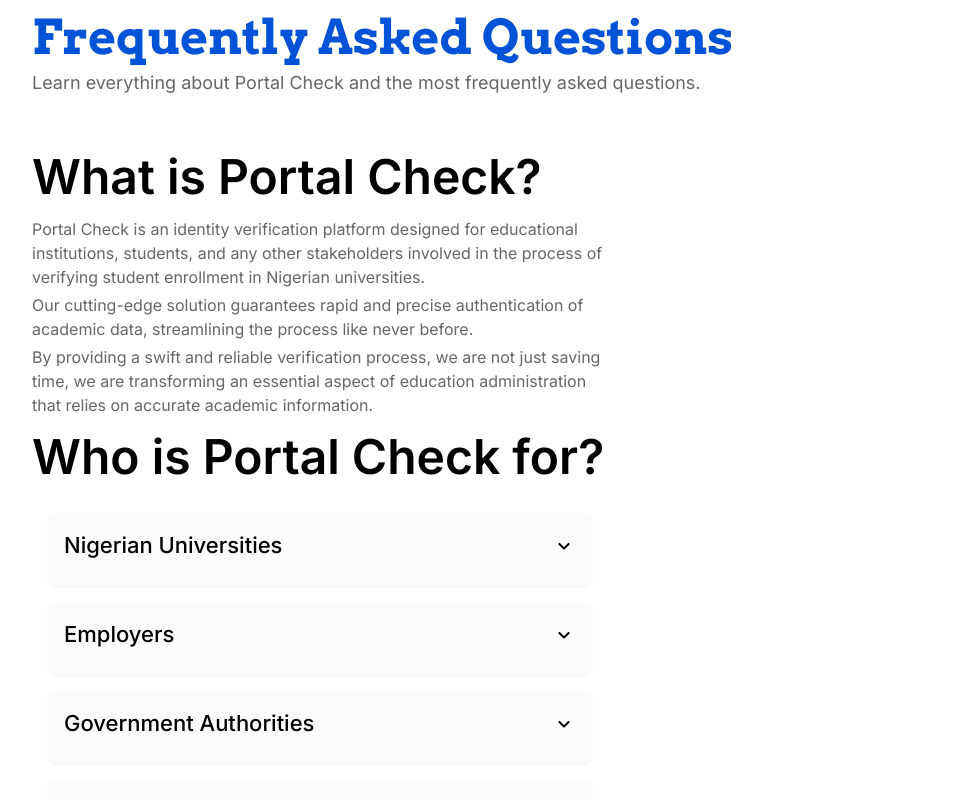
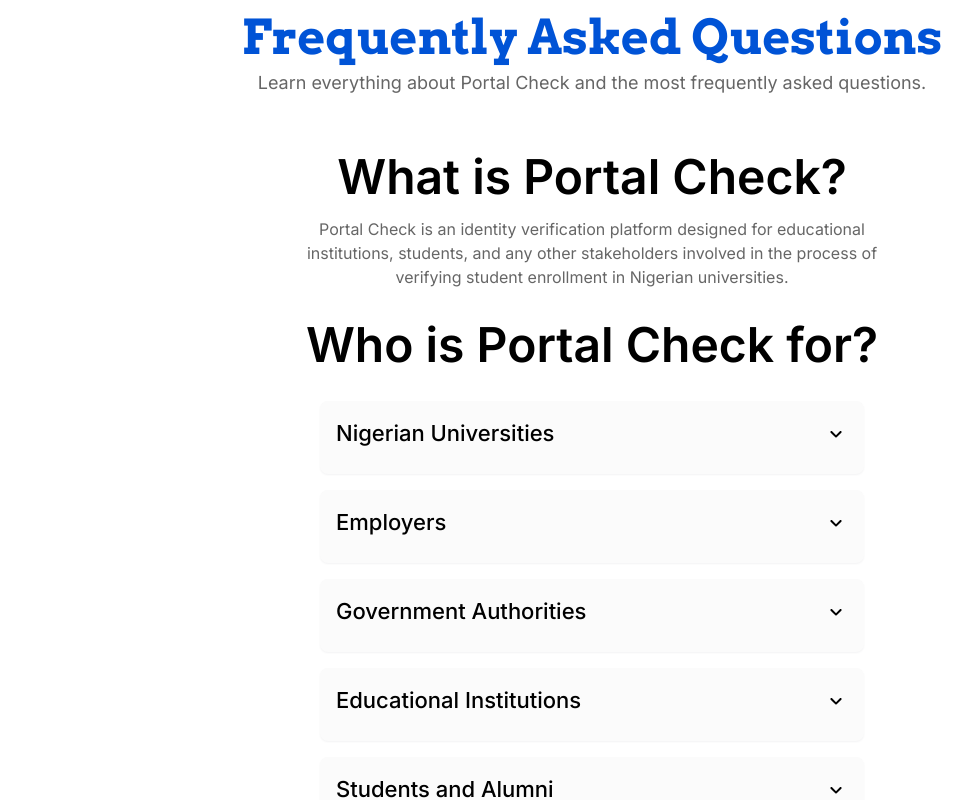
Before and after one commit to altBeck/portal-check, a React (Vite) app: page / in a window 1280 px wide. Shown: the part 1920-2720 px from the top of the page, without its empty margins (48-1020 px from the left). Built offline with nearby package versions, Linux system fonts and the light colour scheme.

Commit message:
update-faq

```diff
--- a/src/components/faq/Faq.jsx
+++ b/src/components/faq/Faq.jsx
@@ -3,20 +3,20 @@ import QnA from "../qna/QnA";
 const Faq = () => {
   return (
     <div className="px-4 relative max-w-6xl mx-auto pt-4 pb-16 md:py-32">
-      <div className="pb-10 pt-8 xl:pt-0">
+      <div className="pb-10 pt-8 xl:pt-0 sm:text-center">
         <h1 className="font-display font-semibold text-5xl text-primary">Frequently Asked Questions</h1>
         <p className="pt-2 text-lg text-[#666]">Learn everything about Portal Check and the most frequently asked questions.</p>
       </div>
 
       <div>
-        <div className="max-w-xl">
-          <h1 className="text-2xl md:text-5xl font-semibold py-4">What is Portal Check?</h1>
-          <p className="text-[#666]">
+        <div className="max-w-xl mx-auto">
+          <h1 className="text-2xl md:text-5xl sm:text-center font-semibold py-4">What is Portal Check?</h1>
+          <p className="text-[#666] sm:text-center mb-4">
             <span>
               Portal Check is an identity verification platform designed for educational institutions, students, and any other stakeholders involved in the process of verifying student enrollment in Nigerian universities.
             </span>
 
-
+            {/*
               <div className="my-1">
                 Our cutting-edge solution guarantees rapid and precise authentication of academic data, streamlining the process like never before.
               </div>
@@ -24,13 +24,11 @@ const Faq = () => {
               <span>
                 By providing a swift and reliable verification process, we are not just saving time, we are transforming an essential aspect of education administration that relies on accurate academic information.
               </span>
-
-
-
+            */}
 
           </p>
         </div>
-        <h1 className="py-4 text-2xl md:text-5xl font-semibold">Who is Portal Check for?</h1>
+        <h1 className="py-4 text-2xl md:text-5xl sm:text-center font-semibold">Who is Portal Check for?</h1>
         <QnA />
       </div>
     </div>
--- a/src/components/footer/Footer.jsx
+++ b/src/components/footer/Footer.jsx
@@ -1,4 +1,4 @@
-import invert from "../../assets/logo-inverted.svg";
+import invert from "../../assets/logo-invert.svg";
 import logo from "/logo.svg";
 import lkdn from "../../assets/lkdn.svg";
 import x from "../../assets/X.svg";
--- a/src/components/qna/QnA.jsx
+++ b/src/components/qna/QnA.jsx
@@ -38,7 +38,7 @@ const QnA = () => {
 
 
   return (
-    <div className="w-full md:max-w-xl pt-4 md:p-4">
+    <div className="w-full md:max-w-xl mx-auto pt-4 md:p-4">
       {faqData.map((item, index) => (
         <div key={index} className="mb-4">
           <div
```
Also changed, not shown: src/assets/logo-invert.svg (added), src/assets/logo-inverted.svg (deleted). Lines whose indentation alone changed are shown as unchanged.
